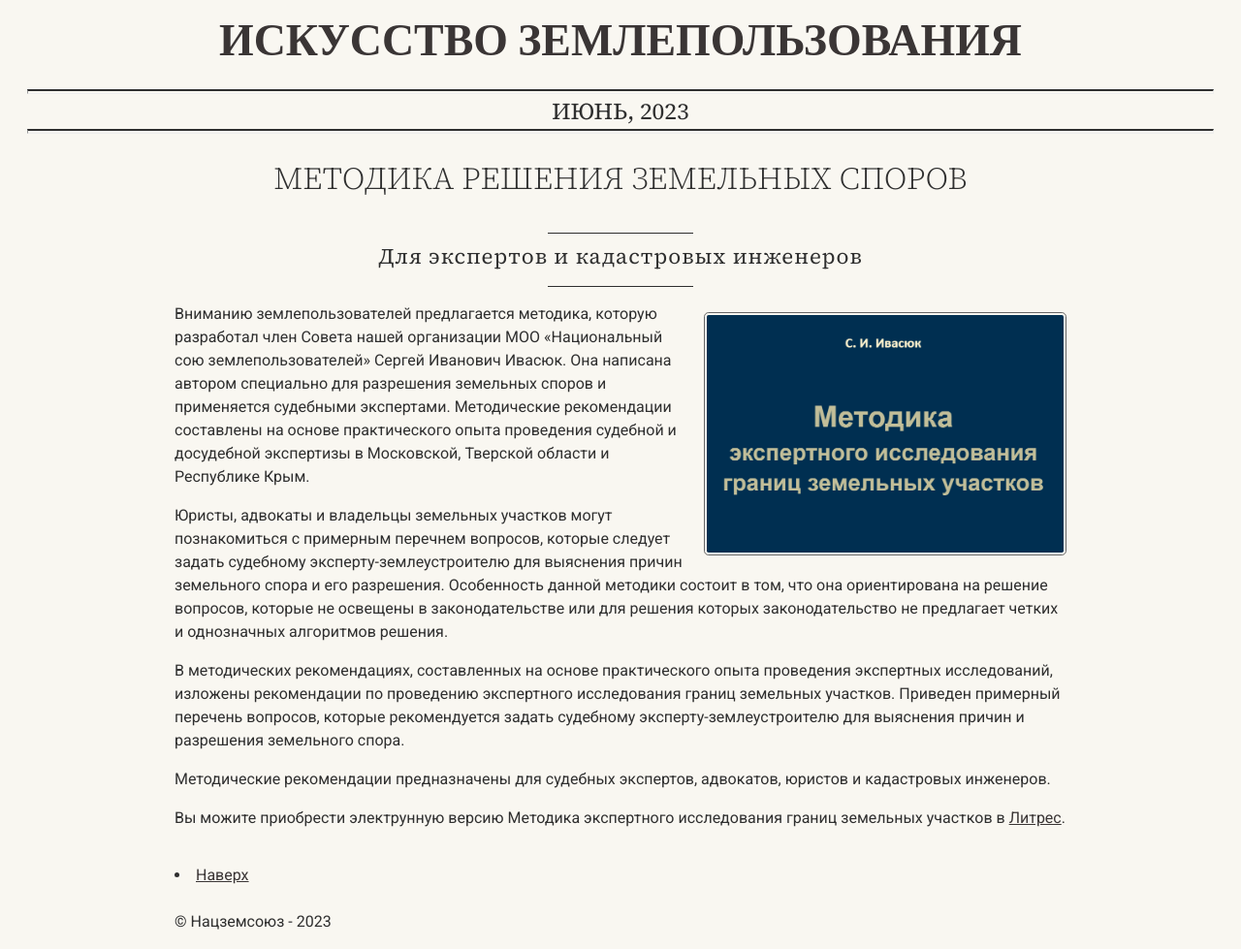
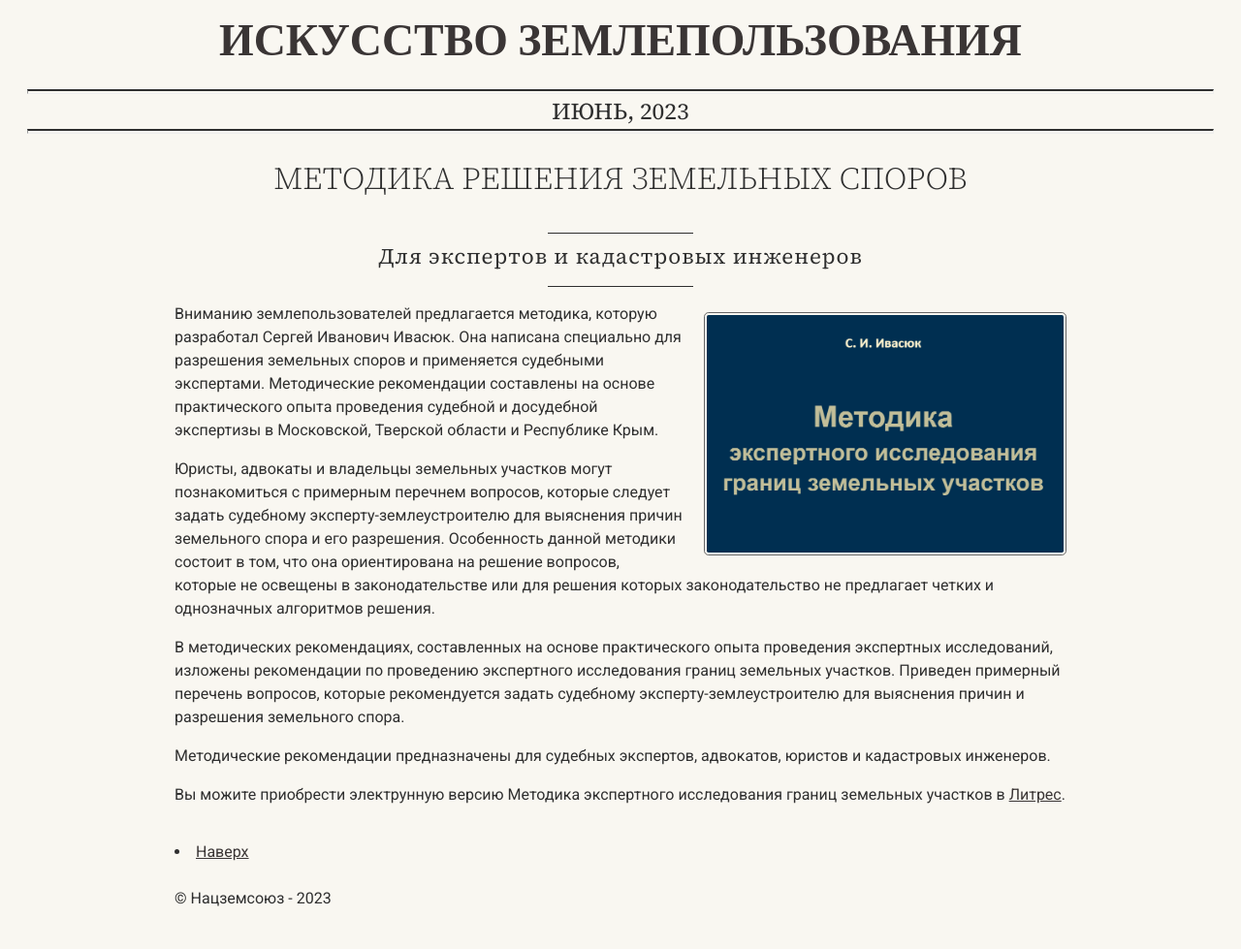
Before and after one commit to SergSi/land-use-art, a Jekyll site: the page built from _posts/2023-06-10-metodika.md, in a window 1280 px wide. Shown: the whole page at 97% size. Built offline with Jekyll 4.4.1, drawn with Linux system fonts in a browser that asks for light colours; some web fonts are replaced; after the commit the page ends 955 px from its top, so only the background shows below that.

Commit message:
Update 2023-06-10-metodika.md

```diff
--- a/_posts/2023-06-10-metodika.md
+++ b/_posts/2023-06-10-metodika.md
@@ -4,7 +4,7 @@
 image_url: методичка.png
 align: right
 ---
-Вниманию землепользователей предлагается методика, которую разработал член Совета нашей организации МОО «Национальный сою землепользователей» Сергей Иванович Ивасюк. Она написана автором специально для разрешения земельных споров и применяется судебными экспертами. Методические рекомендации составлены на основе практического опыта проведения судебной и досудебной экспертизы в Московской, Тверской области и Республике Крым.
+Вниманию землепользователей предлагается методика, которую разработал Сергей Иванович Ивасюк. Она написана специально для разрешения земельных споров и применяется судебными экспертами. Методические рекомендации составлены на основе практического опыта проведения судебной и досудебной экспертизы в Московской, Тверской области и Республике Крым.
 
 Юристы, адвокаты и владельцы земельных участков могут познакомиться с примерным перечнем вопросов, которые следует задать судебному эксперту-землеустроителю для выяснения причин земельного спора и его разрешения. Особенность данной методики состоит в том, что она ориентирована на решение вопросов, которые не освещены в законодательстве или для решения которых законодательство не предлагает четких и однозначных алгоритмов решения.
 
```
